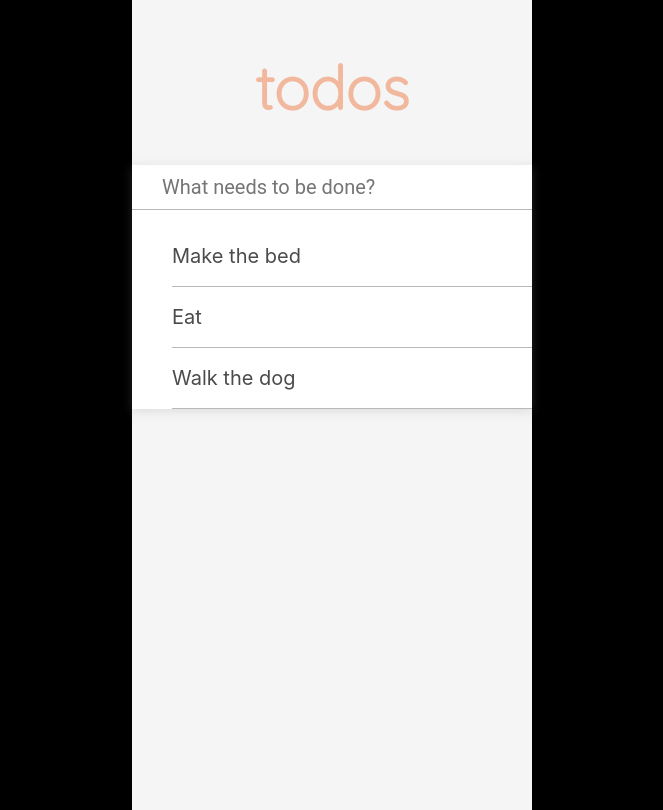
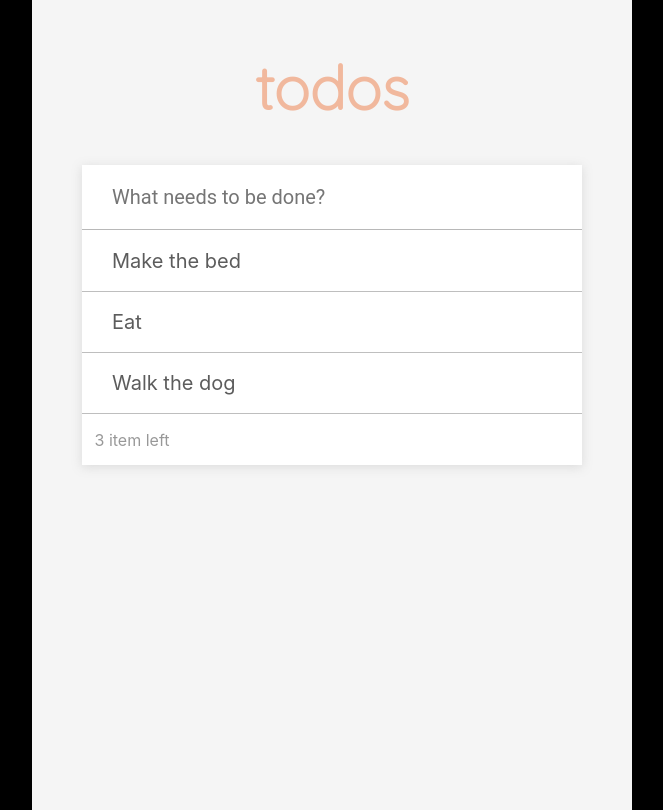
Before and after one commit to cesar2k94/Todolist_React, a React (Create React App) app: page / in a window 1280 px wide. Shown: the whole page, without its empty margins (308-971 px from the left). Built offline with nearby package versions, Linux system fonts and the light colour scheme.

Commit message:
version 0.1

```diff
--- a/src/App.css
+++ b/src/App.css
@@ -1,6 +1,6 @@
 .body{
     background: whitesmoke;
-    width: 400px;
+    width: 600px;
     min-height: 100vh;
     margin-left: auto;
     margin-right: auto;
@@ -15,7 +15,9 @@
 }
 
 .tolist{
-
+  width: 500px;
+  margin-left: auto;
+  margin-right: auto;
 	justify-content: space-between;
 	align-items: center;
 	position: relative;
@@ -25,35 +27,41 @@
 
 .new-tolist{
   border: none;
-	padding: 10px;
+	padding: 20px;
   padding-left: 30px;
 	width: 90%;
 	font-size: 20px;
 	font-family: 'Roboto', sans-serif;
 	border-bottom: 1px solid #b8b8b8;
-
   background:white ;
+}
+.new-tolist:focus{
+  outline: none;
 }
 
 .list{
 	list-style: none;
-	height: 100%;
 	overflow: auto;
-
+  width: 100%;
+  position: relative;
+  left: -8%;
+  top: -15px;
 }
 
 .element {
 	height: 60px;
+
 	align-items: center;
 	color: #4B4B4B;
 	font-size: 20px;
 	display: flex;
   justify-content: space-between;
   border-bottom: 1px solid #b8b8b8;
+  opacity: 0.9;
 }
 
 .text-element{
-
+ margin-left: 30px;
 }
 
 .delete-element{
@@ -66,3 +74,11 @@
 .element:hover .delete-element{
   opacity: 0.8;
 }
+
+.sizeList{
+  opacity: 0.4;
+  position: relative;
+  left: -200px;
+  top: -15px;
+
+}
--- a/src/components/List.js
+++ b/src/components/List.js
@@ -20,7 +20,6 @@ const List = ({ list1, setList1 }) => {
                         onClick={()=>DeleteElement(list)}
                     />
                 </li>
-
             )}
         </ul>
     );
--- a/src/components/NewElement.js
+++ b/src/components/NewElement.js
@@ -29,6 +29,9 @@ const NewElement = () => {
                     onChange={InputElement}
                 />
                 <List list1={list1} setList1={setList1}/>
+                <div className="sizeList">
+                    <p>{list1.length} item left</p>
+                </div>
             </form>
 
         </>
```
